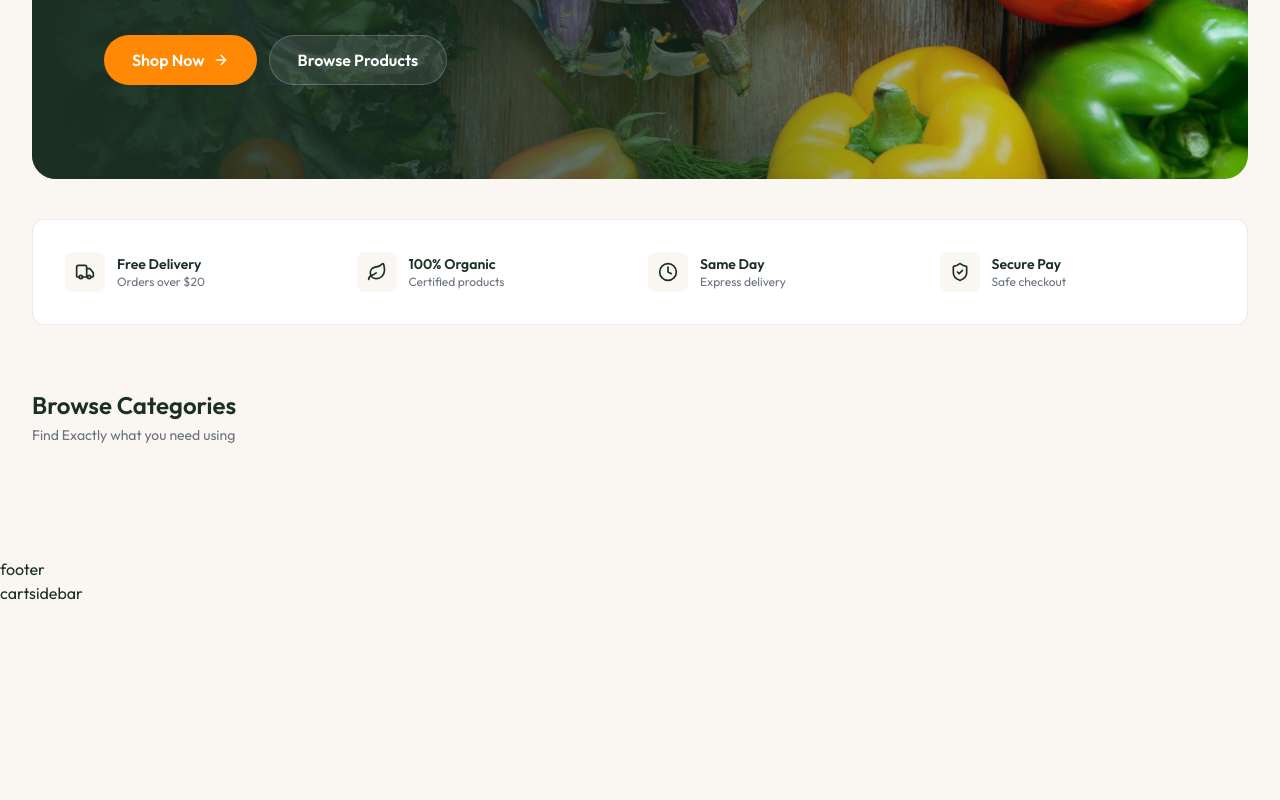
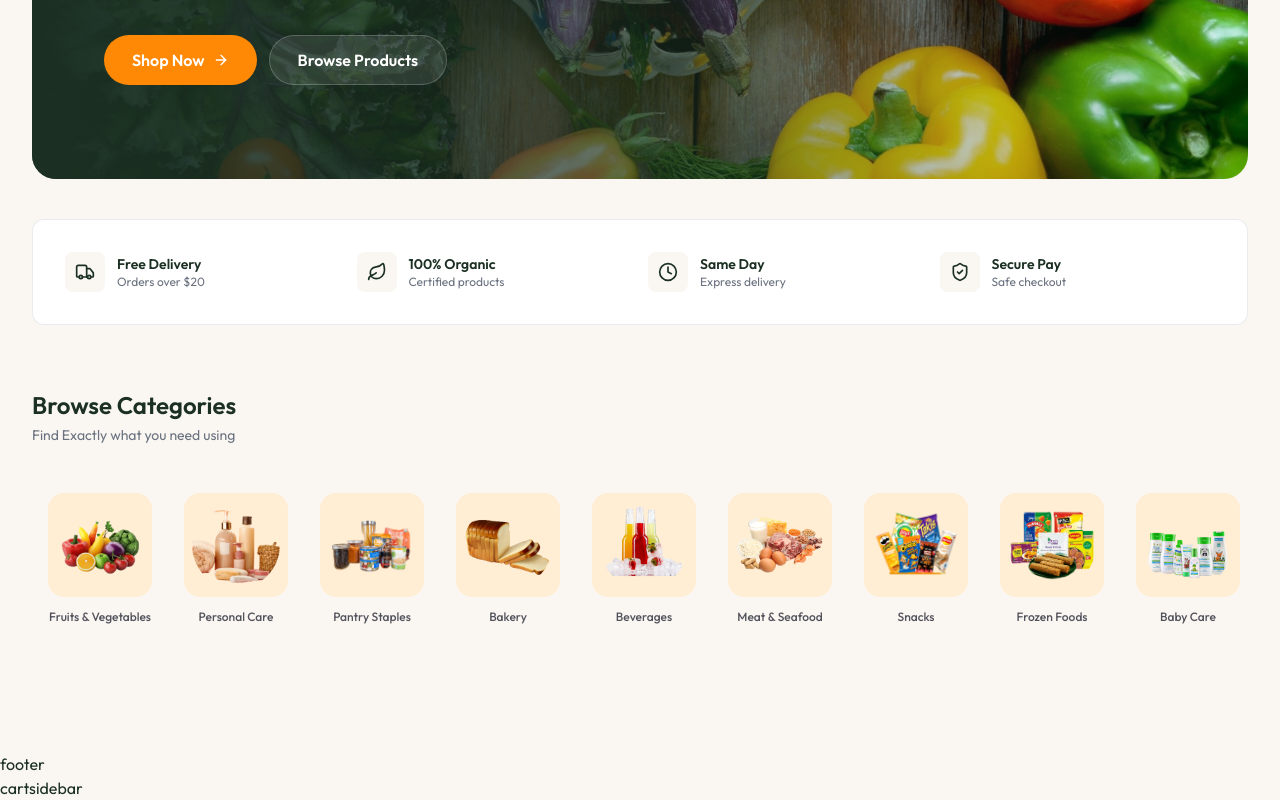
Before and after one commit to shehanWeerasekara/Grocery-Delivery-Platform, a Next.js app in the folder client/: page / in a window 1280 px wide. Shown: the part 502-1302 px from the top of the page. Before the commit the page ends 1107 px from the top, so only its background shows below. Built offline with nearby package versions, Linux system fonts and the light colour scheme.

Commit message:
feat: add category browsing feature to HomeCategories component

```diff
--- a/client/src/components/Home/HomeCategories.tsx
+++ b/client/src/components/Home/HomeCategories.tsx
@@ -1,3 +1,7 @@
+import {categoriesData} from "../../../public/Assets/assets";
+import {Link} from "react-router-dom";
+import Image from "next/image";
+
 const HomeCategories = () => {
     return (
         <section className="py-16">
@@ -6,6 +10,26 @@ const HomeCategories = () => {
                     <h2 className="text-2xl font-semibold">Browse Categories</h2>
                     <p className="text-sm text-app-text-light mt-1">Find Exactly what you need using</p>
                 </div>
+
+                <div className="flex items-center mt-8 overflow-x-scroll no-scrollbar">
+                    {categoriesData.map((category) => (
+                        <Link
+                            key={category.slug}
+                            to={`/products?category=${category.slug}`}
+                            onClick={() => window.scrollTo(0,0)}
+                            className="group flex flex-col items-center gap-3 p-4"
+                        >
+                            <div className="size-18 sm:size-26 sm:p-2 rounded-2xl overflow-hidden bg-orange-100 group-hover:ring-2 ring-orange-300/75 transition-all">
+                                <Image
+                                    src={category.image}
+                                    alt={category.name}
+                                    className="w-full h-full object-contain rounded-full transition-all"
+                                />
+                            </div>
+                            <span className="text-xs font-medium text-zinc-600 text-center leading-tight">{category.name}</span>
+                        </Link>
+                    ))}
+                </div>
             </div>
         </section>
     )
```
